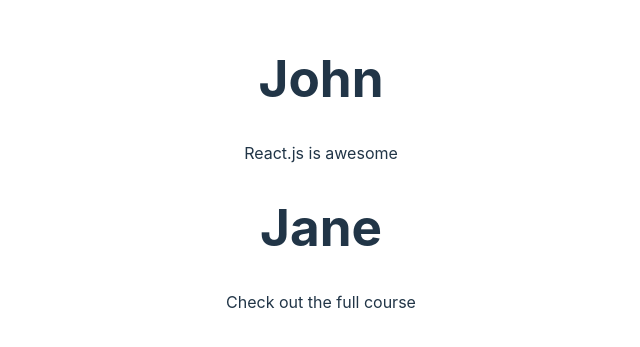
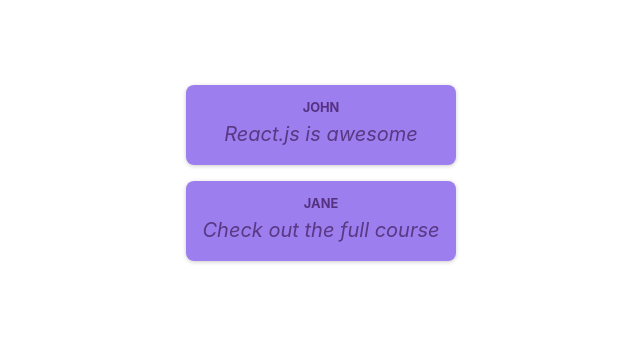
Before and after one commit to ChrisJoshRoberts/react-course, a React (Vite) app: page / in a window 1280 px wide. Shown: the part 227-574 px from the top of the page, without its empty margins (319-959 px from the left). Built offline with nearby package versions, Linux system fonts and the light colour scheme.

Commit message:
adding style classes

```diff
--- a/src/components/Post.jsx
+++ b/src/components/Post.jsx
@@ -1,8 +1,10 @@
+import classes from './Post.module.css'
+
 const Post = (props) => {
   return (
-    <div className="post">
-      <h1>{props.author}</h1>
-      <p>{props.body}</p>
+    <div className={classes.post}>
+      <h1 className={classes.author}>{props.author}</h1>
+      <p className={classes.text}>{props.body}</p>
     </div>
   )
 }
--- /dev/null
+++ b/src/components/Post.module.css
@@ -0,0 +1,24 @@
+.post {
+  margin: 1rem 0;
+  padding: 1rem;
+  background-color: #9c7eee;
+  border-radius: 8px;
+  box-shadow: 0px 1px 4px rgba(0, 0, 0, 0.2);
+  animation: animate-in 1s ease-out forwards;
+}
+
+.author {
+  font-size: 0.8rem;
+  font-weight: bold;
+  color: #543280;
+  margin: 0;
+  text-transform: uppercase;
+}
+
+.text {
+  white-space: pre-wrap;
+  font-size: 1.25rem;
+  margin: 0.25rem 0 0 0;
+  color: #593884;
+  font-style: italic;
+}
```
